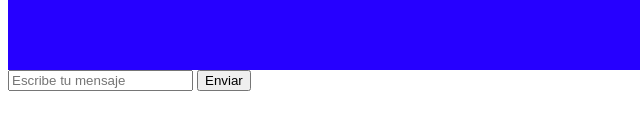
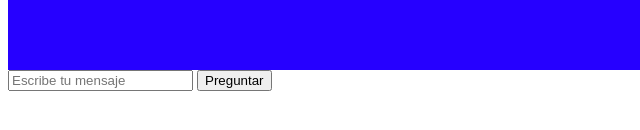
Before and after one commit to miguelmedina070714/front-ia, a website: page index.html in a window 1280 px wide. Shown: the part 498-628 px from the top of the page, 0-640 px from the left. Drawn offline with Linux system fonts and the light colour scheme.

Commit message:
cambio de boton

```diff
--- a/index.html
+++ b/index.html
@@ -18,7 +18,7 @@
 
     <div id="input-chat">
       <input type="text" id="input-text" placeholder="Escribe tu mensaje">
-      <button id="btn-send">Enviar</button>
+      <button id="btn-send">Preguntar</button>
     </div>
 
 <script src="index.js"></script>
```
